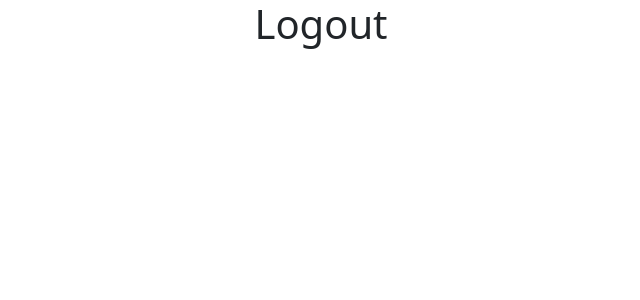
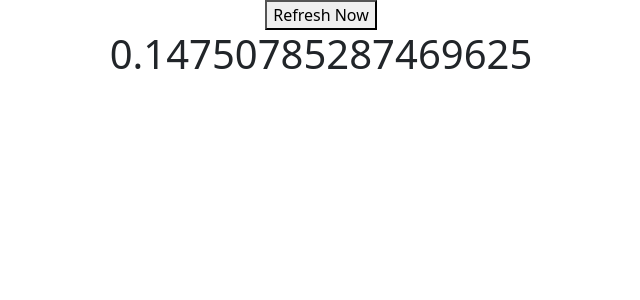
Before and after one commit to ratulshourov/reactwork, a React (Create React App) app: page / in a window 1280 px wide. Shown: the top 300 px of the page, without its empty margins (319-959 px from the left). Built offline with nearby package versions, Linux system fonts and the light colour scheme.

Commit message:
Refresh work using force update

```diff
--- a/src/App.js
+++ b/src/App.js
@@ -9,6 +9,7 @@ import Statework from './components/Statework';
 import Setstatework from './components/Setstatework';
 import Conditional from './components/Conditional';
 import Variableelements from './components/Variableelements';
+import Refresh from './components/Refresh';
 function App() {
   return (
     <div className="App">
@@ -21,7 +22,8 @@ function App() {
       {/* <Statework></Statework> */}
       {/* <Setstatework></Setstatework> */}
       {/* <Conditional></Conditional> */}
-      <Variableelements></Variableelements>
+      {/* <Variableelements></Variableelements> */}
+      <Refresh></Refresh>
     </div>
   );
 
--- /dev/null
+++ b/src/components/Refresh.js
@@ -0,0 +1,22 @@
+import React,{Component} from 'react';
+
+class Refresh extends Component {
+
+    constructor() {
+        super();
+       this.refreshnow=this.refreshnow.bind(this);
+    }
+    refreshnow=()=>{
+        this.forceUpdate();
+    }
+
+    render() {
+      return(
+       <div>
+           <button onClick={this.refreshnow}>Refresh Now</button>
+           <h1>{Math.random()}</h1>
+       </div>
+      );
+    }
+}
+export default Refresh;
```
